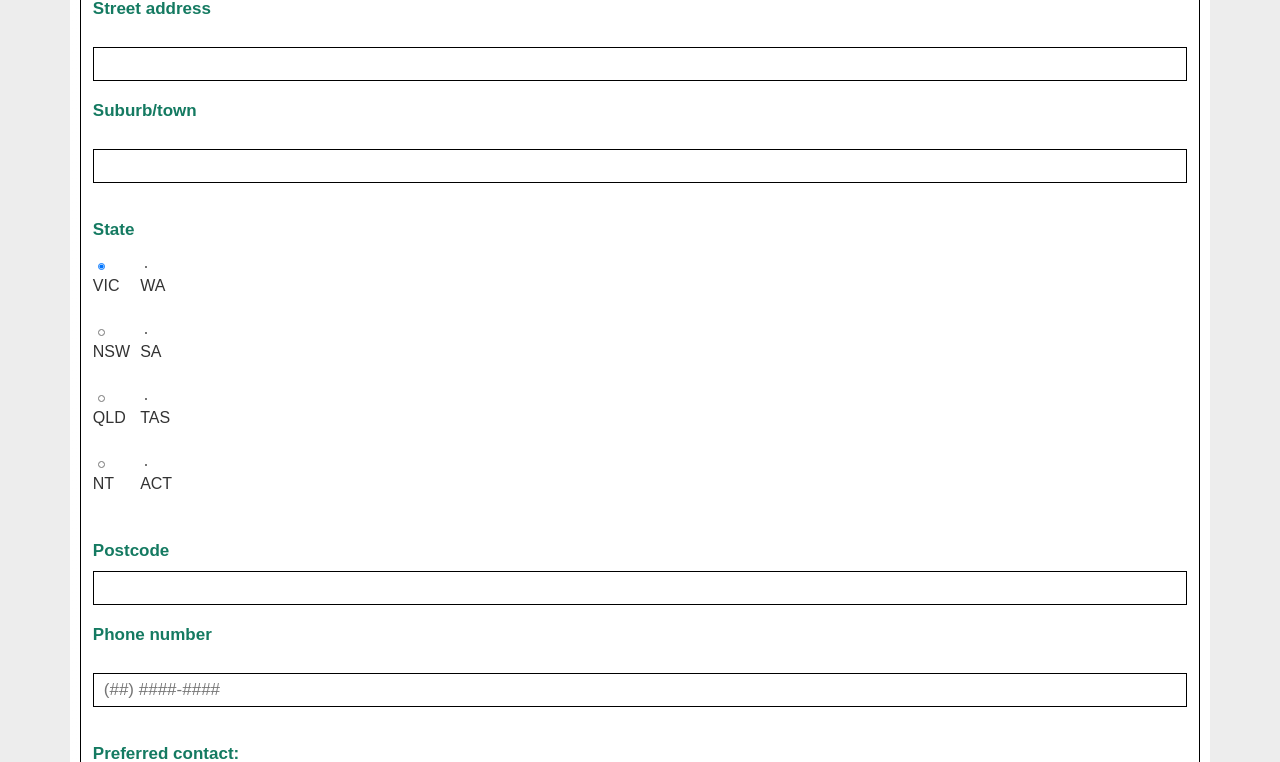
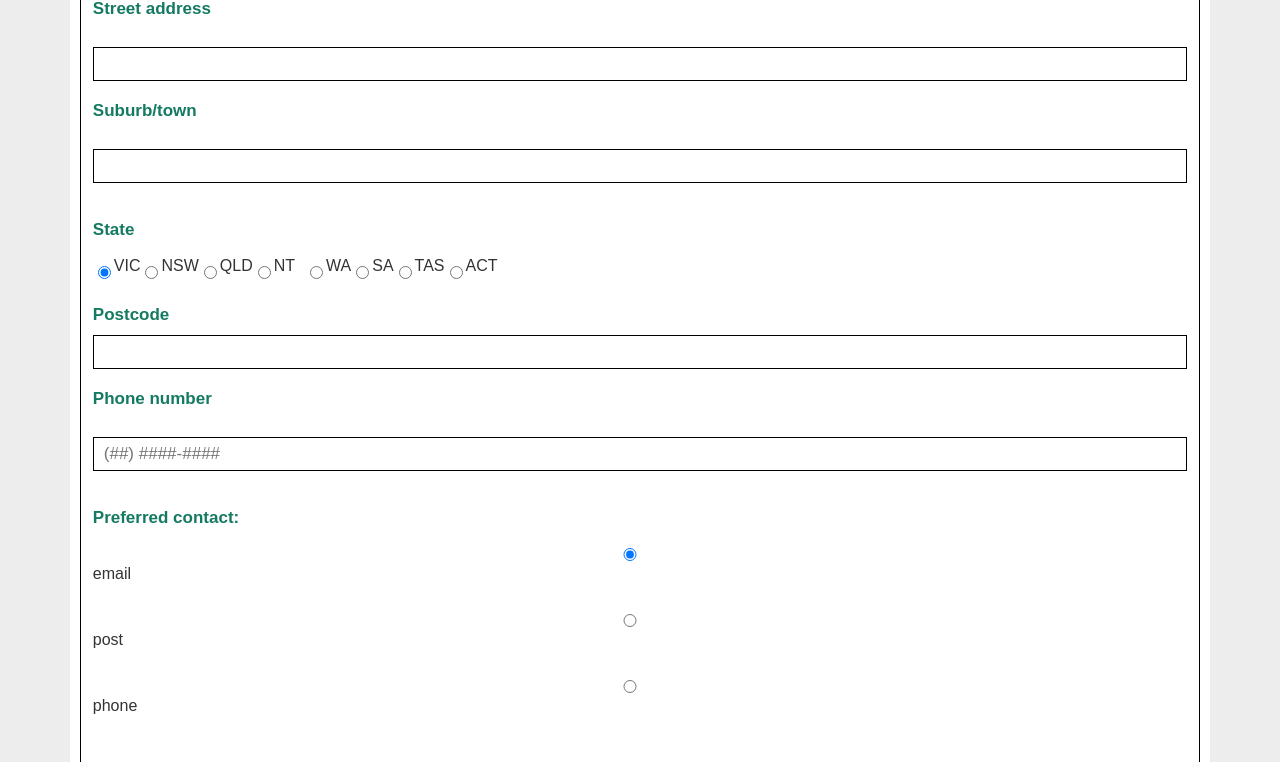
Before and after one commit to ryancheems/C26Project1, a PHP site: page /payment.php in a window 1280 px wide. Shown: the part 616-1378 px from the top of the page. Run offline with PHP 8.4, Linux system fonts and the light colour scheme.

Commit message:
Update style_enquire.css

```diff
--- a/styles/style_enquire.css
+++ b/styles/style_enquire.css
@@ -151,3 +151,12 @@ fieldset {
 .red {
   color: #ff0000;
 }
+.ben-trai{
+  display: inline-flex;
+}
+.ben-phai{
+  display: inline-flex;
+}
+.radio{
+  display: inline-flex;
+}
```
